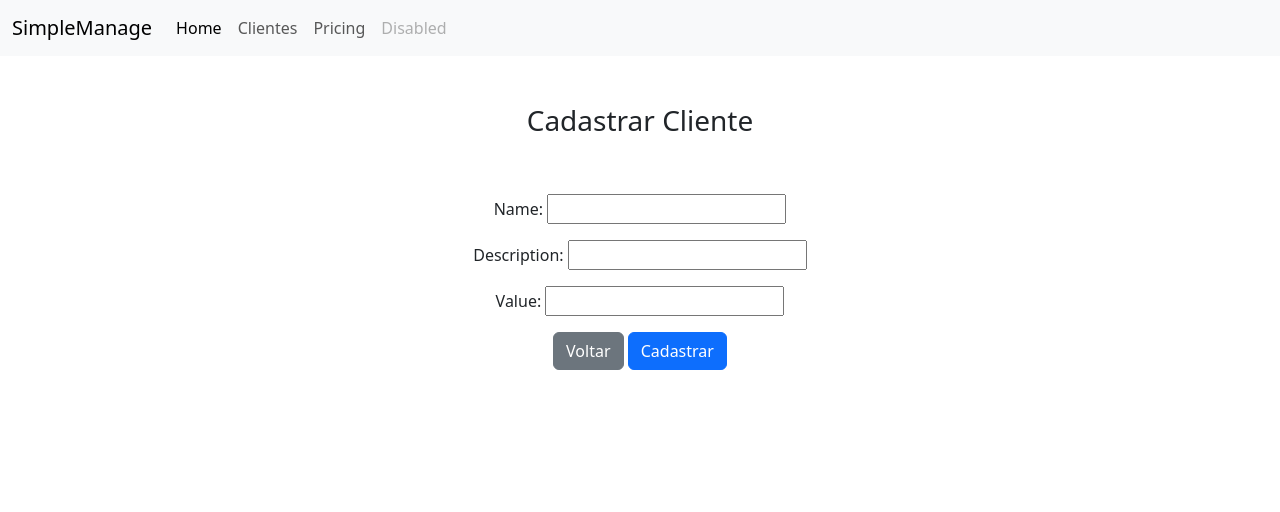
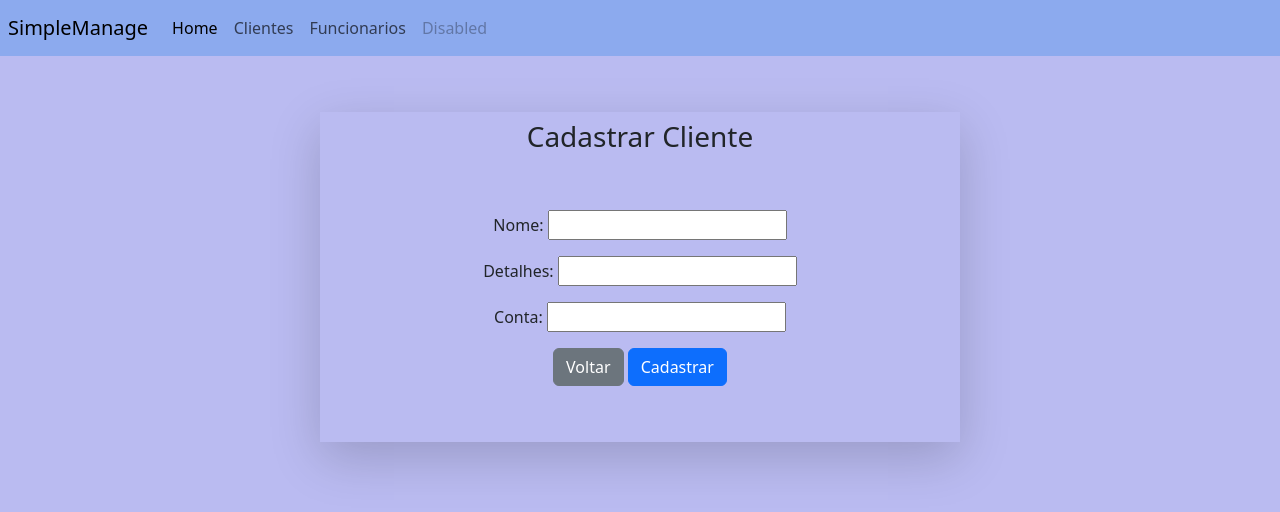
Before and after one commit to matheuskya/SimpleManage, a Django app: page /cliente/create in a window 1280 px wide. Shown: the top 512 px of the page. Run offline with Django 5.2, Linux system fonts and the light colour scheme; a user stored in the database is signed in.

Commit message:
Ajustes na interface e nos campos dos modelos

```diff
--- a/simplemanage/main/forms.py
+++ b/simplemanage/main/forms.py
@@ -16,3 +16,8 @@ class ClienteForm(ModelForm):
     class Meta:
         model = Cliente
         fields = ['name', 'description', 'value']
+        labels = {
+            "name": "Nome",
+            "description": "Detalhes",
+            "value":"Conta"
+        }
--- a/simplemanage/main/models.py
+++ b/simplemanage/main/models.py
@@ -1,12 +1,32 @@
 from django.db import models;
 from django.contrib.auth.models import User;
+from django.core.exceptions import ValidationError;
+from django.utils.translation import gettext_lazy as _;
 # Create your models here.
+
+
+def validate_positive(value):
+	if value < 0:
+		raise ValidationError(
+			_("%(value)  ddeve ser positivo"),
+			params = {"value":value}
+			)
 
 class Cliente(models.Model):
 	user = models.ForeignKey(User, on_delete=models.CASCADE, null=True)
 	name = models.CharField(max_length = 200)
-	description = models.CharField(max_length = 200)
-	value = models.FloatField();
+	description = models.CharField(max_length = 200, null=True)
+	value = models.FloatField(validators=[validate_positive]);
 
 	def __str__(self):
 		return self.name
+
+
+class Funcionario(models.Model):
+	user = models.ForeignKey(User, on_delete=models.CASCADE, null=True)
+	name = models.CharField(max_length = 200)
+	description = models.CharField(max_length = 200, null = True)
+	value = models.FloatField()
+
+	def __str__(self):
+		return self.name
--- a/simplemanage/main/templates/base.html
+++ b/simplemanage/main/templates/base.html
@@ -12,17 +12,17 @@
 	{# bootstrap icons #}
 	<link rel="stylesheet" href="https://cdn.jsdelivr.net/npm/bootstrap-icons@1.11.3/font/bootstrap-icons.min.css">
 </head>
-<body>
+<body style="background-color:#babbf1;">
 	{%block navbar%}
 
 	{%endblock navbar%}
 	<br><br>
 
-<div >
+<div class="shadow-lg m-2 p-2 w-50 mx-auto">
 	{%block content%}
 
 	{%block forms%}
-	{%csrf_token%}
+
 	{%endblock forms%}
 
 	{%endblock content%}
--- a/simplemanage/main/templates/navbar.html
+++ b/simplemanage/main/templates/navbar.html
@@ -1,5 +1,5 @@
-<nav class="navbar navbar-expand-lg bg-body-tertiary">
-  <div class="container-fluid">
+<nav class="navbar navbar-expand-lg bg-body-tertiary p-0">
+  <div class="container-fluid p-2 m-0" style="background-color:#8caaee;">
     <a class="navbar-brand" href="#">SimpleManage</a>
     <button class="navbar-toggler" type="button" data-bs-toggle="collapse" data-bs-target="#navbarNav" aria-controls="navbarNav" aria-expanded="false" aria-label="Toggle navigation">
       <span class="navbar-toggler-icon"></span>
@@ -13,7 +13,7 @@
           <a class="nav-link" href={%url 'cliente'%}>Clientes</a>
         </li>
         <li class="nav-item">
-          <a class="nav-link" href="#">Pricing</a>
+          <a class="nav-link" href="#">Funcionarios</a>
         </li>
         <li class="nav-item">
           <a class="nav-link disabled" aria-disabled="true">Disabled</a>
--- a/simplemanage/main/urls.py
+++ b/simplemanage/main/urls.py
@@ -5,6 +5,7 @@ from main import views
 
 urlpatterns = [
     path('', views.login, name='login'),
+    path('teste', views.teste, name='teste'),
     path('logout',views.logout_view, name="logout"),
     path('index', views.index, name='index'),
     # path('cliente', views.cliente, name='cliente'),
--- a/simplemanage/main/views.py
+++ b/simplemanage/main/views.py
@@ -11,6 +11,16 @@ from django.contrib.auth.mixins import LoginRequiredMixin
 import datetime
 
 # Create your views here.
+# sem valores negativos / 0 no campo value do cliente
+# criar nomes mais intuitivos para os camps (value!)
+#interface (background da table)
+#CORES USADAS (FRAPPE):https://github.com/catppuccin/catppuccin
+
+
+
+def teste(request):
+
+    return HttpResponse('pagina teste')
 
 
 def login(request):
```
Also changed, not shown: simplemanage/main/templates/main/cliente/cliente_list.html (+7 -35 lines), simplemanage/main/templates/table.html (added, +29 -0 lines), simplemanage/db.sqlite3, simplemanage/main/migrations/0002_alter_cliente_value_funcionario.py (added), simplemanage/main/migrations/0003_alter_cliente_description.py (added), simplemanage/main/migrations/0004_alter_funcionario_description.py (added).
